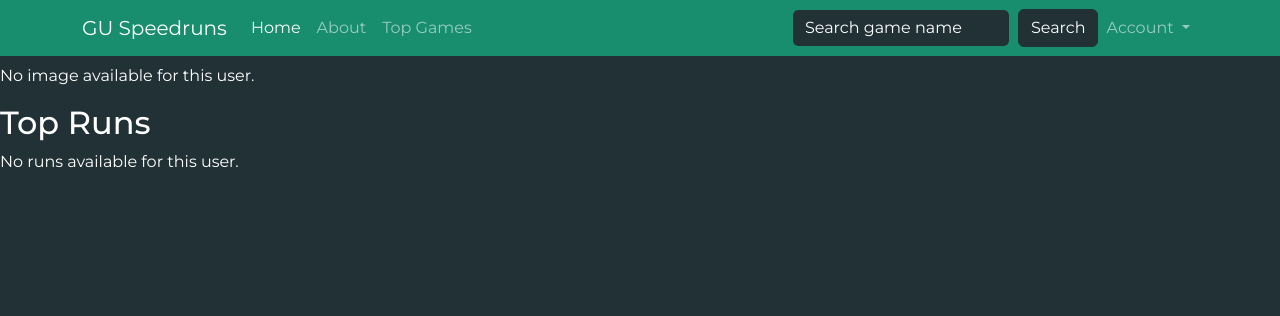
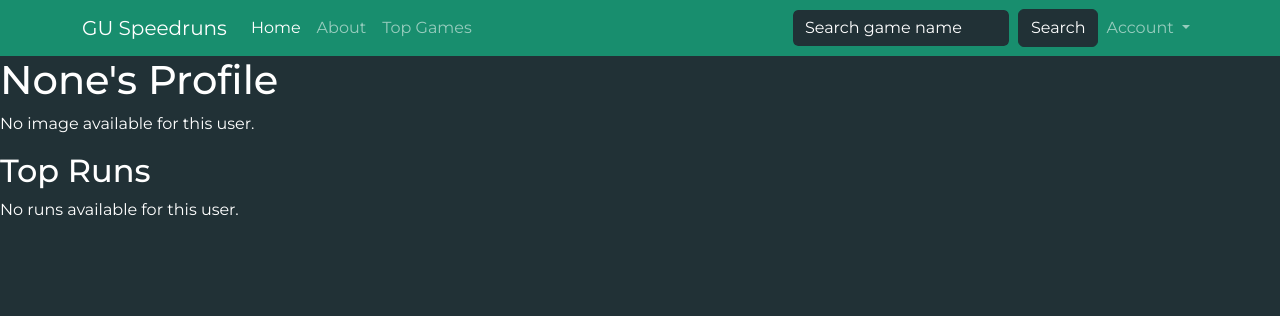
Before and after one commit to JasperHayes/WAD9E, a Django app: a page that uses templates/GUSpeedruns/profile.html in a window 1280 px wide. Shown: the top 316 px of the page. Run offline with Django 3.2, Linux system fonts and the light colour scheme.

Commit message:
user profiles fixed

```diff
--- a/templates/GUSpeedruns/profile.html
+++ b/templates/GUSpeedruns/profile.html
@@ -1,15 +1,15 @@
 {% extends 'GUSpeedruns/base.html' %}
 
 {% block title_block %}
-    {{ user.username }}
+    {{ user }}'s Profile
 {% endblock %}
 
 {% block body_block %}
-<h1>{{ user.username }}</h1>
+<h1>{{ user }}'s Profile</h1>
 
 <div>
     {% if user.picture %}
-        <img src="{{ user.picture.url }}" alt="{{ user.username }} image" style="max-width: 300px; height: auto;">
+        <img src="{{ user.picture.url }}" alt="{{ user }} image" style="max-width: 300px; height: auto;">
     {% else %}
         <p>No image available for this user.</p>
     {% endif %}
```
